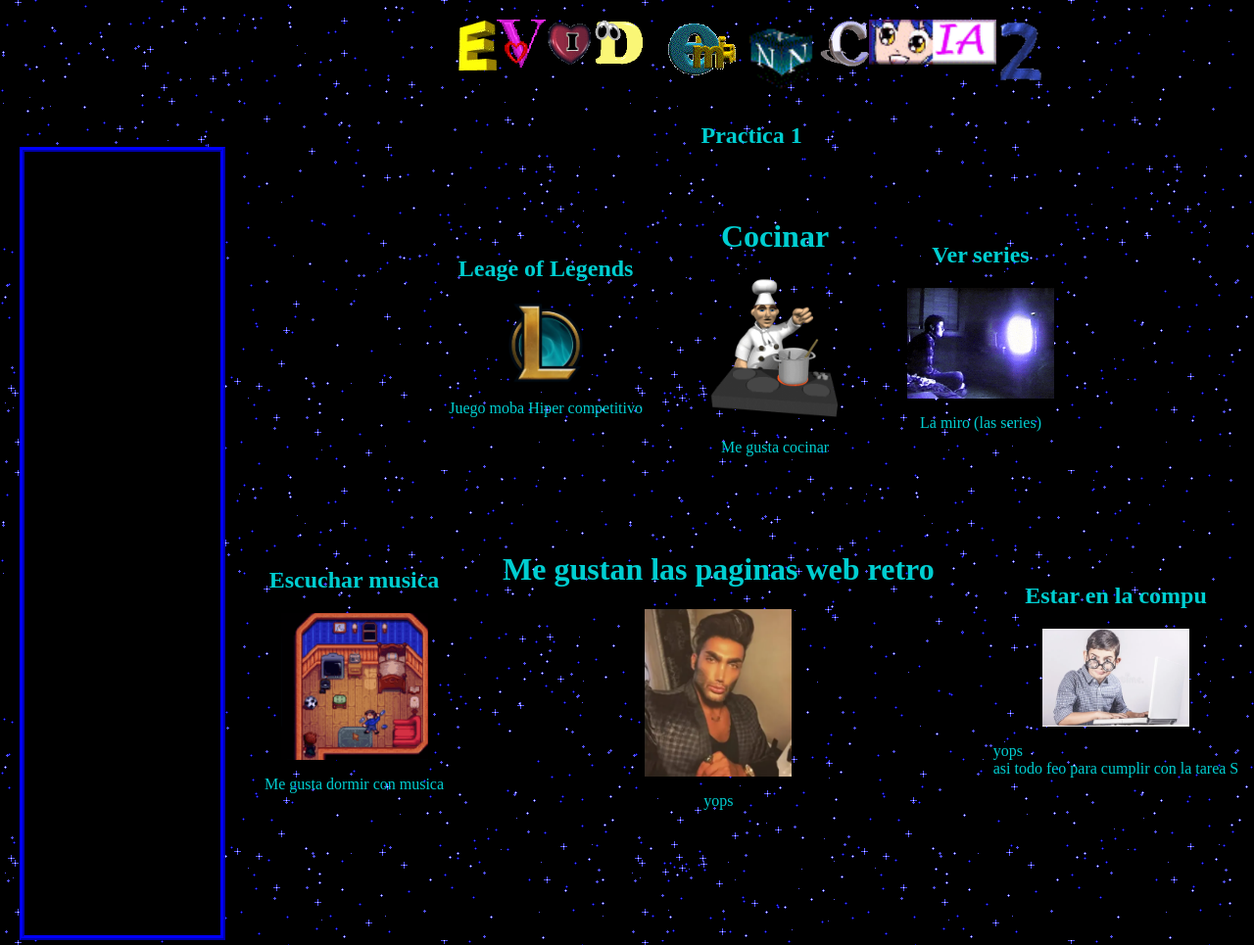
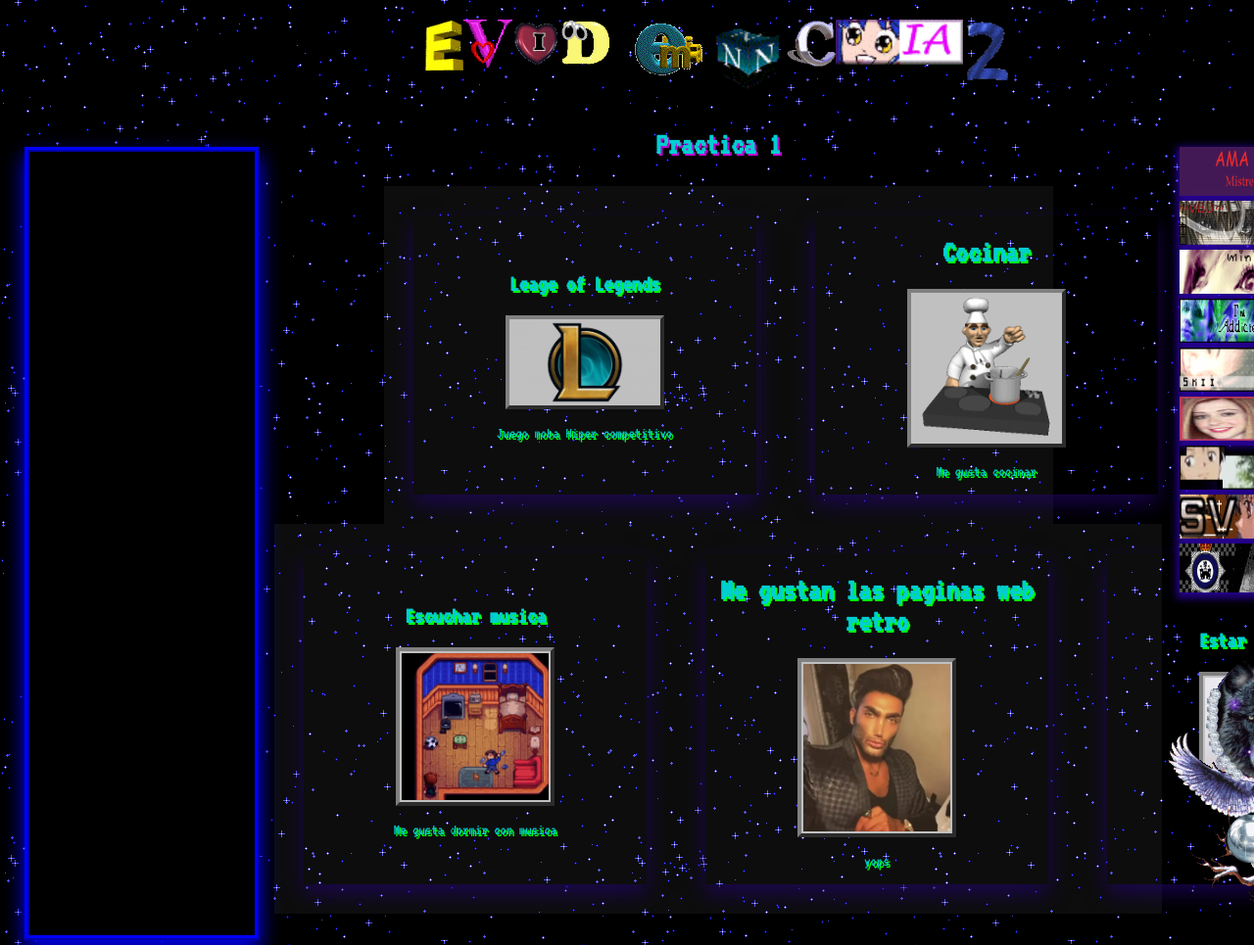
Before and after one commit to gxlzxv/ev2Practica1, a plain HTML site: page index.html in a window 1280 px wide. Shown: the top 965 px of the page at 98% size. Drawn offline with Linux system fonts and the light colour scheme.

Commit message:
diseño por diversion

```diff
--- a/estilo.css
+++ b/estilo.css
@@ -2,33 +2,39 @@
     background-image: url(img/stars.gif);
     margin: 0%;
     color: darkturquoise;
+    font-family: 'VT323', monospace;
 }
 .content {
     display: flex;
     justify-content: space-between;
 }
 .izq {
-  flex: 0 0 auto;
+  flex: 0 0 250px;
   display: flex;
-  justify-content: left;
-  min-height: 100px;
+  justify-content: center;
   border: 5px none;
   margin: 5px;
   margin-top: 150px;
   margin-left: 20px;
 }
 .izq img{
-    width: 278px;
+    width: 230px;
     height: 800px;
-    max-width: 200px;
     border: 5px ridge blue;
+    box-shadow: 0px 10px 20px 0px blue;
+}
+.izq img:hover{
+    filter: brightness(2);
+    transform: scale(1.05);
+    cursor: pointer;
+    z-index: 10;
+    position: relative;
 }
 .centro {
   flex: 0 0 auto;
   display: flex;
   border: 5px none;
   margin: 5px;
-  display: flex;
   justify-content: flex-start;
   margin-top: 0px;
   padding-top: 0px;
@@ -45,14 +51,23 @@
   flex-wrap: wrap;
   gap: 5px 5px;
   margin-top: 150px;
-  width: 300px;
+  width: 320px;
   align-content: flex-start;
 }
 
-.der img {
+.der img{
     display: block;
     width: 90px;
     height: 45px;
+    box-shadow: 0px 3px 8px 3px rgba(67, 1, 250, 0.575);
+}
+.der img:hover{
+    filter: brightness(2);
+    transform: scale(1.15);
+    cursor: pointer;
+    z-index: 10;
+    position: relative;
+    box-shadow: 0px 5px 10px 5px rgb(250, 1, 105);
 }
 .der img.jan {
     width: 280px;
@@ -66,6 +81,8 @@
     width: 300px;
     height: 300px;
     margin-top: 30px;
+    margin-right: 5px;
+    box-shadow: 0px 10px 20px 0px rgba(32, 5, 105, 0);
 }
 .letrastitulo{
     display: flex;
@@ -78,14 +95,22 @@
 .subtitulo {
     margin-top: 5px;
 }
+.subtitulo h1{
+    text-shadow: 2px 2px 0px rgb(192, 0, 209);
+    display: inline-block;
+    padding: 5px;
+}
 
 .pasatiempos{
     display: flex;
     justify-content: space-between;
+    box-shadow: 0px 10px 20px 0px rgba(0, 0, 0, 0.247);
+    background-color: rgba(255, 255, 255, 0.05);
+    text-shadow: 2px 2px 0px rgb(0, 255, 13);
 }
 
-.pasatiemposizq{
-  flex: 0 0 auto;
+.pasatiemposizq, .pasatiemposcent, .pasatiemposder{
+  flex: 0 0 350px;
   display: flex;
   justify-content: center;
   border: 5px none;
@@ -93,24 +118,11 @@
   flex-direction: column;
   align-items: center;
   margin: 30px;
+  box-shadow: 0px 10px 20px 0px rgba(32, 5, 105, 0.692);
+  background-color: rgba(255, 255, 255, 0);
 }
-.pasatimeposcent{
-  flex: 0 0 auto;
-  display: flex;
-  justify-content: center;
-  border: 5px none;
-  margin: 5px;
-  flex-direction: column;
-  align-items: center;
-  margin: 30px;
+.pasatiempos img {
+    border: 4px outset gray;
+    padding: 2px;
+    background-color: silver;
 }
-.pasatiemposder{
-  flex: 0 0 auto;
-  display: flex;
-  justify-content: center;
-  border: 5px none;
-  margin: 5px;
-  flex-direction: column;
-  align-items: center;
-  margin: 30px;
-}
--- a/index.html
+++ b/index.html
@@ -1,7 +1,8 @@
 <!DOCTYPE html>
 <html lang="en">
-<link rel="stylesheet" href="estilo.css">
 <head>
+    <link href="https://fonts.googleapis.com/css2?family=VT323&display=swap" rel="stylesheet">
+    <link rel="stylesheet" href="estilo.css">
     <meta charset="UTF-8">
     <meta name="viewport" content="width=device-width, initial-scale=1.0">
     <title>Ev2Practica1</title>
@@ -25,7 +26,7 @@
                 <img src="img/2.gif" alt="" width="50px">
             </div>
             <div class="subtitulo">
-                <h2>Practica 1 </h2>
+                <h1>Practica 1 </h1>
             </div>
             <div class="pasatiempos">
                 <aside class="pasatiemposizq">
@@ -33,7 +34,7 @@
                     <img src="img/leage.webp" alt="" width="150px">
                     <p>Juego moba Hiper competitivo</p>
                 </aside>
-                <div class="pasatimeposcent">
+                <div class="pasatiemposcent">
                     <h1>Cocinar</h1>
                     <img src="img/cocina.gif" alt="" width="150px">
                     <p>Me gusta cocinar</p>
@@ -41,7 +42,7 @@
                 <aside class="pasatiemposder">
                     <h1>Ver series</h1>
                     <img src="img/serie.gif" alt="" width="150px">
-                    <p>La miro (las series)</p>
+                    <p>Las miro (las series)</p>
                 </aside>
             </div>
 
@@ -51,17 +52,20 @@
                     <img src="img/odear.gif" alt="" width="150px">
                     <p>Me gusta dormir con musica</p>
                 </aside>
-                <div class="pasatimeposcent">
-                    <h1>Me gustan las paginas web retro</h1>
+                <div class="pasatiemposcent">
+                    <center>
+                        <h1>Me gustan las paginas web retro</h1>
+                    </center>
                     <img src="img/yops.png" alt="" width="150px">
                     <p>yops</p>
                 </div>
                 <aside class="pasatiemposder">
                     <h1>Estar en la compu</h1>
                     <img src="img/yops.webp" alt="" width="150px">
-                    <p>yops
-                        <br> asi todo feo para cumplir con la tarea S
-                    </p>
+                    <center>
+                        <p>yops
+                        </p>
+                    </center>
                 </aside>
             </div>
         </div>
```
